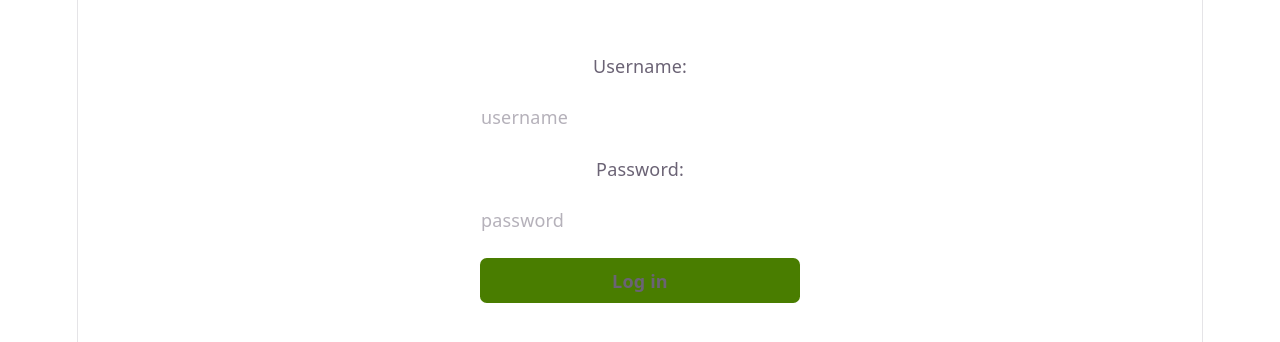
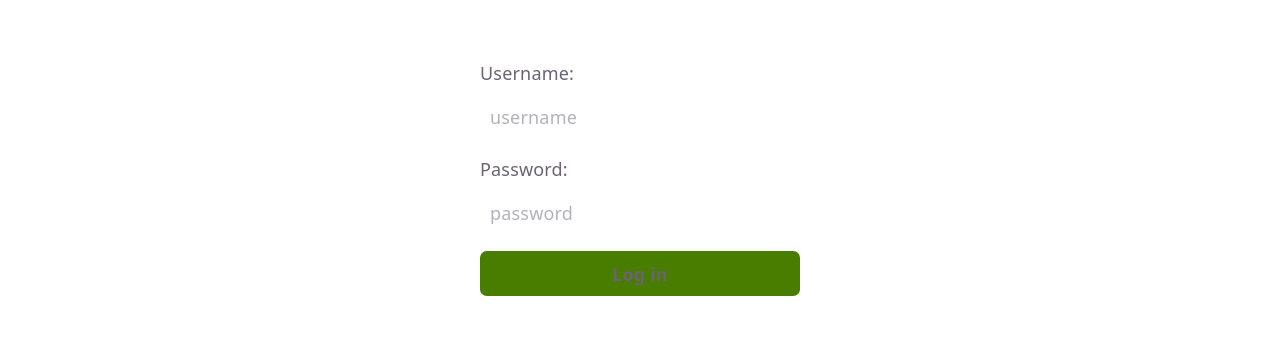
Before and after one commit to thukka/bira, a React (Vite) app in the folder frontend/: page / in a window 1280 px wide. Shown: the part 222-564 px from the top of the page. Built offline with nearby package versions, Linux system fonts and the light colour scheme.

Commit message:
wip: adjust style

```diff
--- a/frontend/src/components/input.tsx
+++ b/frontend/src/components/input.tsx
@@ -3,5 +3,5 @@ interface InputProps extends React.InputHTMLAttributes<HTMLInputElement> {
 }
 
 export const Input = ({ className, ...props }: InputProps) => {
-  return <input className={`border rounded-md border-white h-10 w-[320px] ${className ?? ''}`} {...props} />;
+  return <input className={`border rounded-md border-white h-10 w-[320px] p-2 ${className ?? ''}`} {...props} />;
 };
--- a/frontend/src/index.css
+++ b/frontend/src/index.css
@@ -57,7 +57,6 @@
   max-width: 100%;
   margin: 0 auto;
   text-align: center;
-  border-inline: 1px solid var(--border);
   min-height: 100svh;
   display: flex;
   flex-direction: column;
--- a/frontend/src/routes/login.tsx
+++ b/frontend/src/routes/login.tsx
@@ -3,11 +3,23 @@ import { Input } from "../components/input.tsx";
 const LoginPage = () => {
   return (
     <form className="flex flex-col items-center justify-center h-screen gap-3.5">
-      <label htmlFor="username">Username:</label>
-      <Input type="text" id="username" placeholder="username" />
-      <label htmlFor="password">Password:</label>
-      <Input type="password" id="password" placeholder="password" />
-      <Input className="bg-lime-700 border-none font-black hover:bg-lime-600" type="submit" value="Log in" />
+      <div className="flex flex-col">
+        <label htmlFor="username" className="self-start mb-2">
+          Username:
+        </label>
+        <Input type="text" id="username" placeholder="username" />
+      </div>
+      <div className="flex flex-col">
+        <label htmlFor="password" className="self-start mb-2">
+          Password:
+        </label>
+        <Input type="password" id="password" placeholder="password" />
+      </div>
+      <Input
+        className="bg-lime-700 border-none font-black hover:bg-lime-600"
+        type="submit"
+        value="Log in"
+      />
     </form>
   );
 };
```
